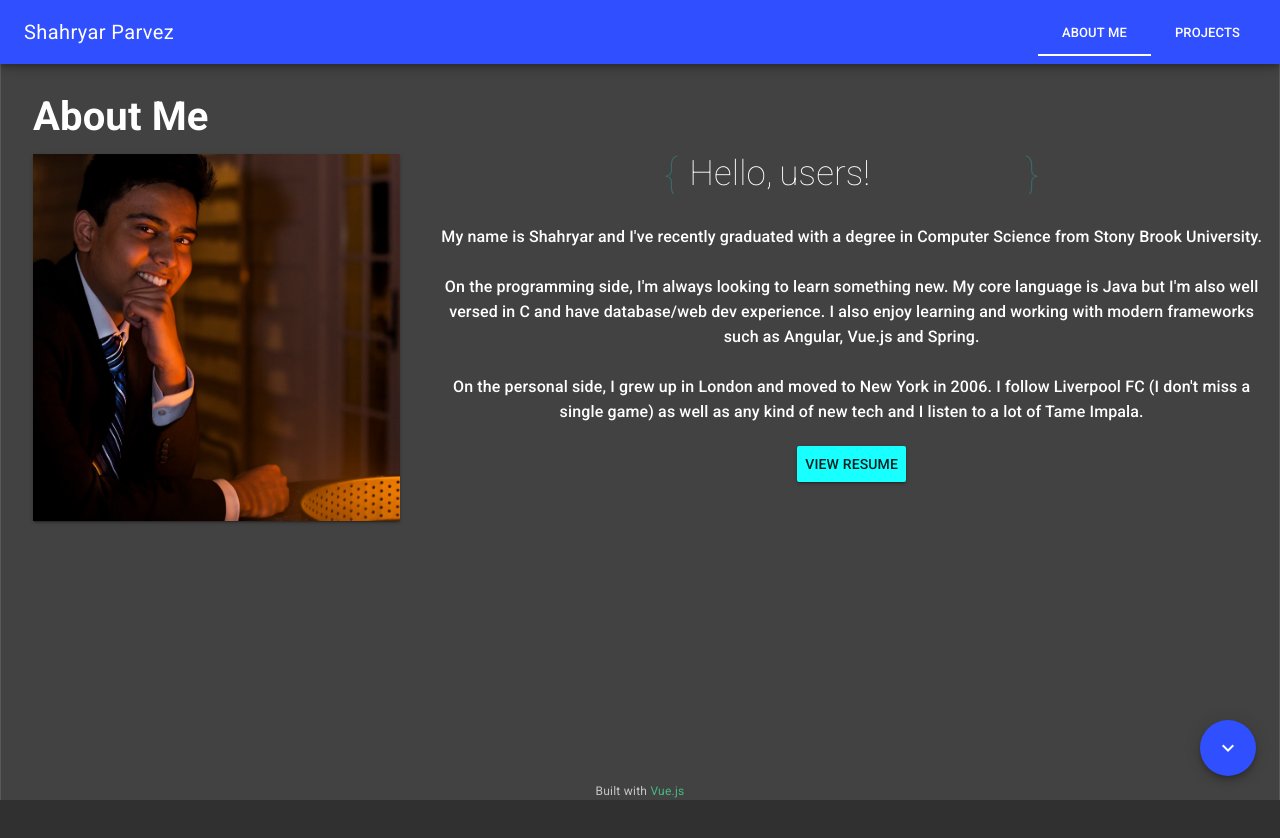
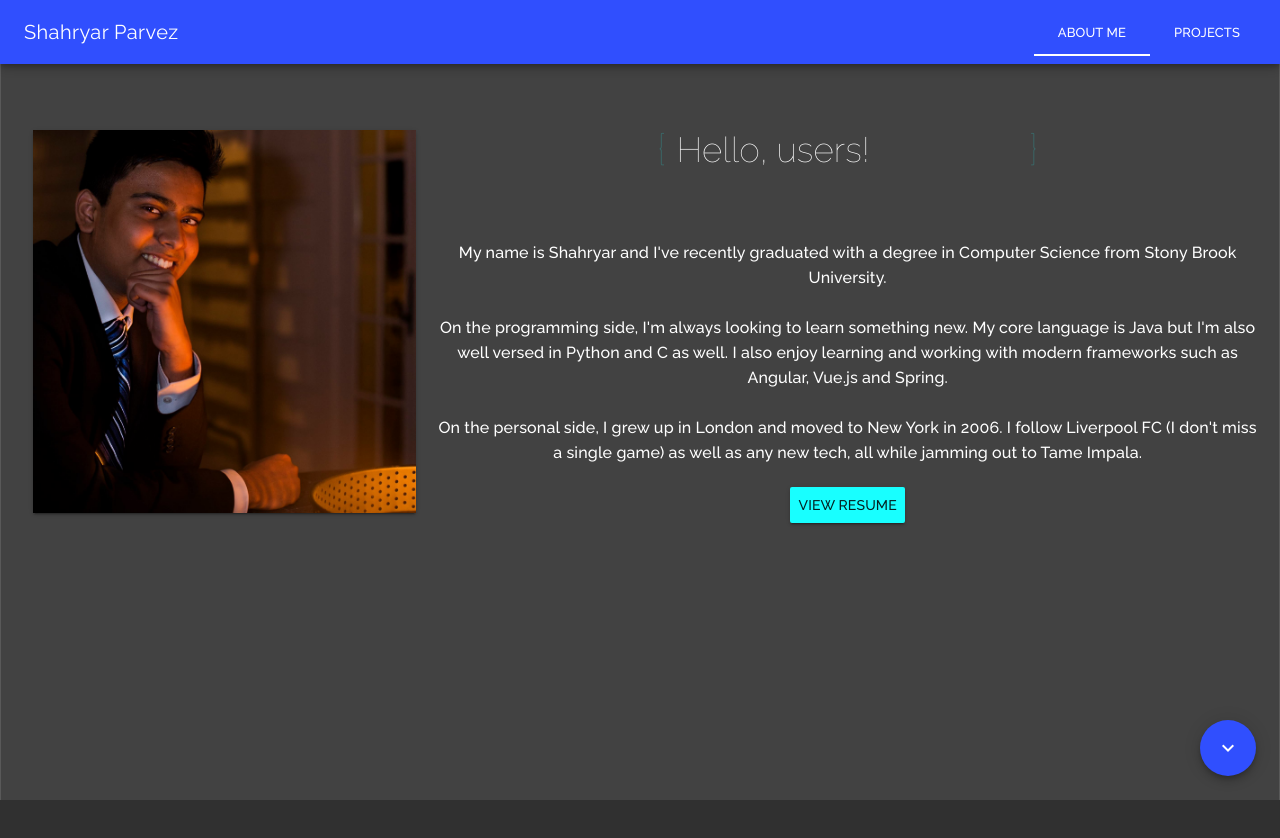
Before and after one commit to ssparvez/profile, a Vue app: page / in a window 1280 px wide. After the commit the page ends 800 px from the top, so only its background shows below. Built offline with nearby package versions, Linux system fonts and the light colour scheme.

Commit message:
changed font, cleaned up styling

```diff
--- a/index.html
+++ b/index.html
@@ -4,7 +4,7 @@
     <meta charset="utf-8">
     <meta name="viewport" content="width=device-width,initial-scale=1.0">
     <title>Shahryar Parvez</title>
-    <link href="https://fonts.googleapis.com/css?family=Roboto:100,300,400,400i,500,700|Material+Icons" rel="stylesheet">
+    <link href="https://fonts.googleapis.com/css?family=Raleway:100,300,400,400i,500,700|Material+Icons" rel="stylesheet">
 
   </head>
   <body>
--- a/src/App.vue
+++ b/src/App.vue
@@ -16,13 +16,10 @@
       </md-app-toolbar>
       <md-app-content>
         <transition :name="transitionName" mode="out-in">
-          <router-view/>
+          <router-view style="margin-top: 50px;"/>
         </transition>
       </md-app-content>
     </md-app>
-    <footer>
-      <span class="md-caption">Built with <a style="color: #47b784;" href="https://vuejs.org/">Vue.js</a></span>
-    </footer>
     <md-speed-dial md-direction="top" class="md-bottom-right md-fixed">
       <md-speed-dial-target class="md-primary">
         <md-icon class="md-morph-initial">expand_more</md-icon>
@@ -73,19 +70,8 @@ export default {
 
 @import "~vue-material/dist/theme/all"; // Apply the theme
 
-footer {
-    position: absolute;
-    bottom: 0;
-    width: 100%;
-    /* Set the fixed height of the footer here */
-    height: 60px;
-    line-height: 100px; /* Vertically center the text there */
-    text-align: center;
-    span {
-      a {
-        color: #47b784;
-      }
-    }
+#app {
+  font-family: 'Raleway';
 }
 
 #page-title {
@@ -102,10 +88,10 @@ footer {
 /* durations and timing functions.              */
 .slide-left, .slide-right {
   &-enter-active {
-    transition: all .8s ease;
+    transition: all 1.5s ease;
   }
   &-leave-active {
-    transition: all .3s ease;
+    transition: all .5s ease;
   }
 }
 
--- a/src/components/About.vue
+++ b/src/components/About.vue
@@ -1,7 +1,6 @@
 <template>
   <div class="about">
-    <h1 id="page-title">About Me</h1>
-    <div class="md-layout md-gutter">
+    <div class="md-layout">
       <div class="md-layout-item md-size-33 md-xsmall-size-100 md-small-size-50">
         <md-card>
           <md-card-media-cover md-solid>
@@ -14,6 +13,8 @@
       <div class="md-layout-item">
         <div class="md-layout md-alignment-top-center">
           <div id="hello">
+            <span>{</span>
+            <div>
                 <p>Hello,</p>
                 <ul>
                   <li>world!</li>
@@ -22,10 +23,12 @@
                   <li>everybody!</li>
                 </ul>
             </div>
+            <span>}</span>
+          </div>
           <p id="bio">
             My name is Shahryar and I've recently graduated with a degree in Computer Science from Stony Brook University.<br><br>
-            On the programming side, I'm always looking to learn something new. My core language is Java but I'm also well versed in C and have database/web dev experience. I also enjoy learning and working with modern frameworks such as Angular, Vue.js and Spring.<br><br>
-            On the personal side, I grew up in London and moved to New York in 2006. I follow Liverpool FC (I don't miss a single game) as well as any kind of new tech and I listen to a lot of Tame Impala.
+            On the programming side, I'm always looking to learn something new. My core language is Java but I'm also well versed in Python and C as well. I also enjoy learning and working with modern frameworks such as Angular, Vue.js and Spring.<br><br>
+            On the personal side, I grew up in London and moved to New York in 2006. I follow Liverpool FC (I don't miss a single game) as well as any new tech, all while jamming out to Tame Impala.
           </p>
           <md-button v-bind:href="resume" target="_blank" class="md-accent md-raised">View Resume</md-button>
         </div>
@@ -52,6 +55,7 @@ export default {
 .md-card {
   margin-bottom: 20px;
 }
+
 #bio {
   margin-top: 70px;
   text-align: center;
@@ -61,41 +65,17 @@ export default {
 }
 // hello world styles
 #hello {
+  font-size: 35px;
+  font-weight: 100;
+
+
+  div {
+    vertical-align: middle;
     overflow: hidden;
-  position: absolute;
-  font-size: 35px;
+    padding: 0 10px;
     line-height: 40px;
-  font-weight: 100;
-  overflow: hidden;
     height: 40px;
-  padding: 0 25px;
-
-  &:before {
-    content: '{';
-    left: 0;
-  }
-
-  &:after {
-    content: '}';
-    position: absolute;
-    right: 0;
-  }
-
-  &:after, &:before {
-    position: absolute;
-    top: 0;
-
-    color:#18FFFF;
-    font-size: 42px;
-    line-height: 40px;
-
-    -webkit-animation-name: opacity;
-    -webkit-animation-duration: 2s;
-    -webkit-animation-iteration-count: infinite;
-    animation-name: opacity;
-    animation-duration: 2s;
-    animation-iteration-count: infinite;
-  }
+    display: inline-grid;
 
     p {
       display: inline;
@@ -104,16 +84,12 @@ export default {
 
     ul {
       margin-top: 0;
-    padding-left: 90px;
+      padding-left: 100px;
       text-align: left;
       list-style: none;
 
-    -webkit-animation-name: change;
-    -webkit-animation-duration: 10s;
-    -webkit-animation-iteration-count: infinite;
-    animation-name: change;
-    animation-duration: 10s;
-    animation-iteration-count: infinite;
+      -webkit-animation: change 10s infinite;
+      animation: change 10s infinite;
 
       li {
         line-height:40px;
@@ -122,60 +98,37 @@ export default {
     }
   }
 
-@-webkit-keyframes opacity {
-  0%, 100% {opacity:0;}
-  50% {opacity:1;}
+  span {
+    color:#18FFFF;
+    font-size: 42px;
+    line-height: 40px;
+    vertical-align: middle;
+
+
+    -webkit-animation: opacity 2s infinite;
+    animation: opacity 2s infinite;
+  }
 }
 
-@-webkit-keyframes change {
-  0%, 12.66%, 100% {transform:translate3d(0,0,0);}
-  16.66%, 29.32% {transform:translate3d(0,-25%,0);}
-  33.32%,45.98% {transform:translate3d(0,-50%,0);}
-  49.98%,62.64% {transform:translate3d(0,-75%,0);}
-  66.64%,79.3% {transform:translate3d(0,-50%,0);}
-  83.3%,95.96% {transform:translate3d(0,-25%,0);}
+@mixin keyframes($name) {
+  @-webkit-keyframes #{$name} { @content }
+  @-moz-keyframes #{$name} { @content }
+  @-ms-keyframes #{$name} { @content }
+  @keyframes #{$name} { @content }
 }
 
-@-o-keyframes opacity {
-  0%, 100% {opacity:0;}
-  50% {opacity:1;}
+@include keyframes(opacity) {
+  0%, 100% { opacity: 0; }
+  50% { opacity: 1; }
 }
 
-@-o-keyframes change {
-  0%, 12.66%, 100% {transform:translate3d(0,0,0);}
-  16.66%, 29.32% {transform:translate3d(0,-25%,0);}
-  33.32%,45.98% {transform:translate3d(0,-50%,0);}
-  49.98%,62.64% {transform:translate3d(0,-75%,0);}
-  66.64%,79.3% {transform:translate3d(0,-50%,0);}
-  83.3%,95.96% {transform:translate3d(0,-25%,0);}
-}
-
-@-moz-keyframes opacity {
-  0%, 100% {opacity:0;}
-  50% {opacity:1;}
-}
-
-@-moz-keyframes change {
-  0%, 12.66%, 100% {transform:translate3d(0,0,0);}
-  16.66%, 29.32% {transform:translate3d(0,-25%,0);}
-  33.32%,45.98% {transform:translate3d(0,-50%,0);}
-  49.98%,62.64% {transform:translate3d(0,-75%,0);}
-  66.64%,79.3% {transform:translate3d(0,-50%,0);}
-  83.3%,95.96% {transform:translate3d(0,-25%,0);}
-}
-
-@keyframes opacity {
-  0%, 100% {opacity:0;}
-  50% {opacity:1;}
-}
-
-@keyframes change {
-  0%, 12.66%, 100% {transform:translate3d(0,0,0);}
-  16.66%, 29.32% {transform:translate3d(0,-25%,0);}
-  33.32%,45.98% {transform:translate3d(0,-50%,0);}
-  49.98%,62.64% {transform:translate3d(0,-75%,0);}
-  66.64%,79.3% {transform:translate3d(0,-50%,0);}
-  83.3%,95.96% {transform:translate3d(0,-25%,0);}
+@include keyframes(change) {
+  0%, 12.66%, 100% { transform: translate3d(0,0,0); }
+  16.66%, 29.32% { transform: translate3d(0,-25%,0); }
+  33.32%,45.98% { transform: translate3d(0,-50%,0); }
+  49.98%,62.64% { transform: translate3d(0,-75%,0); }
+  66.64%,79.3% { transform: translate3d(0,-50%,0); }
+  83.3%,95.96% { transform: translate3d(0,-25%,0); }
 }
 
 // 6 is the number of animation.
--- a/src/components/Projects.vue
+++ b/src/components/Projects.vue
@@ -1,6 +1,5 @@
 <template>
   <div class="projects">
-    <h1 id="page-title">Projects</h1>
     <div class="md-layout">
       <div class="md-layout-item md-size-33 md-small-size-50 md-xsmall-size-100" v-for="project in projects" :key="project.name">
         <md-card md-with-hover style="cursor: default;">
@@ -59,7 +58,7 @@ export default {
           image: 'cryptofy.jpg',
           mainURL: 'https://ssparvez.github.io/cryptofy/',
           codeURL: 'https://github.com/ssparvez/cryptofy',
-          description: 'Currently building a hybrid web/mobile app that tracks the current prices and latest news on the top cryptocurrencies using the coinmarketcap API. It uses the Ionic Framework with Angular on the frontend and Firebase on the backend.'
+          description: 'A mobile app that tracks the current prices and latest news on the top cryptocurrencies using the coinmarketcap API. It uses the Ionic Framework with Angular on the frontend and Firebase on the backend.'
         },
         {
           name: 'Audium',
@@ -67,7 +66,7 @@ export default {
           image: 'audium.png',
           mainURL: 'http://app.audium.io.s3-website.us-east-2.amazonaws.com/',
           codeURL: 'https://github.com/ssparvez/AudiumFrontEnd',
-          description: 'Built a full-stack web application based on Spotify. It uses Angular 4, a Spring Boot REST API and a MySQL database.'
+          description: 'A full-stack web application based on Spotify. It uses Angular 4, a Spring Boot REST API and a MySQL database.'
         },
         {
           name: 'GeometricVR',
@@ -75,7 +74,7 @@ export default {
           image: 'geometricvr.png',
           mainURL: 'https://drive.google.com/file/d/1b6D29qBMbOsCPq_k_hg5pFzTj9bmwRWF/view?usp=sharing',
           codeURL: 'https://github.com/ssparvez/geometric-vr',
-          description: 'Built a virtual reality app that visualizes 3D shapes for iOS/Android. It was created in the Unity3D environment with the GoogleVR SDK and behavior scripts written in C#'
+          description: 'A virtual reality app that visualizes 3D shapes for iOS/Android. Created in the Unity3D environment with the GoogleVR SDK and behavior scripts written in C#'
         },
         {
           name: 'Premier League Data Visualization',
@@ -83,7 +82,7 @@ export default {
           image: 'pldata.png',
           mainURL: 'https://ssparvez.github.io/premier-league-data/',
           codeURL: 'https://github.com/ssparvez/premier-league-data',
-          description: 'Built an interactive website that visualized a soccer data set with D3.js and Materialize for the front-end design.'
+          description: 'An interactive website that visualizes a soccer data set with D3.js and Materialize for the front-end design.'
         },
         {
           name: 'Robot Arm',
--- a/src/router/index.js
+++ b/src/router/index.js
@@ -6,7 +6,7 @@ import Projects from '@/components/Projects'
 Vue.use(Router)
 
 export default new Router({
-  mode: 'history',
+  mode: 'hash',
   routes: [
     {
       meta: {
```
Lines whose indentation alone changed are shown as unchanged.
